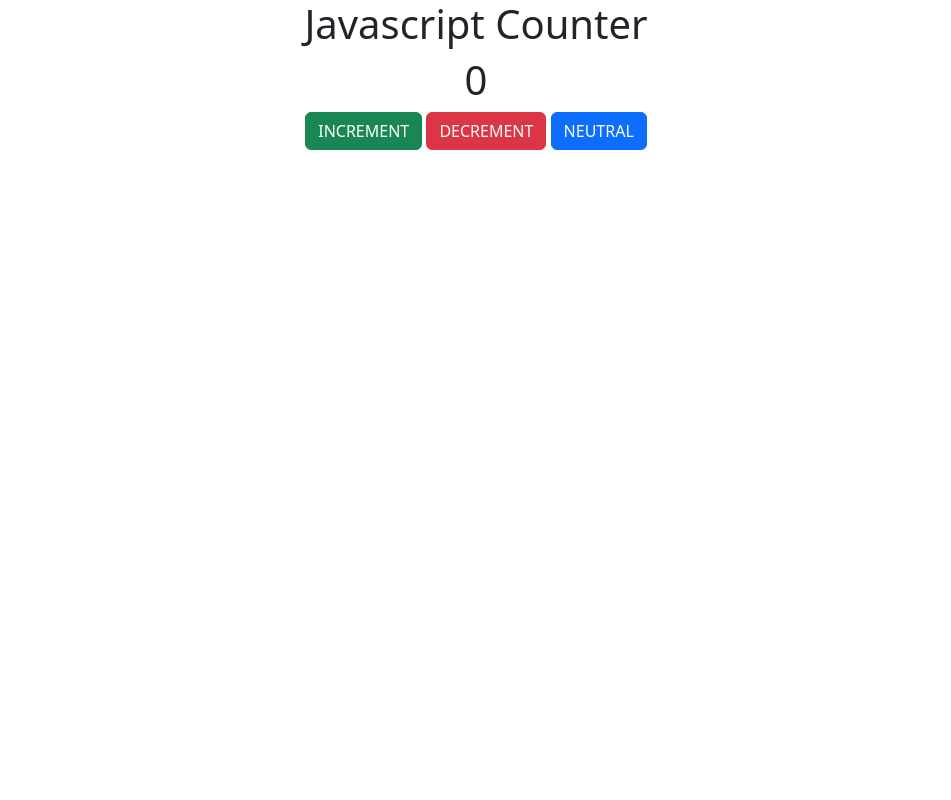
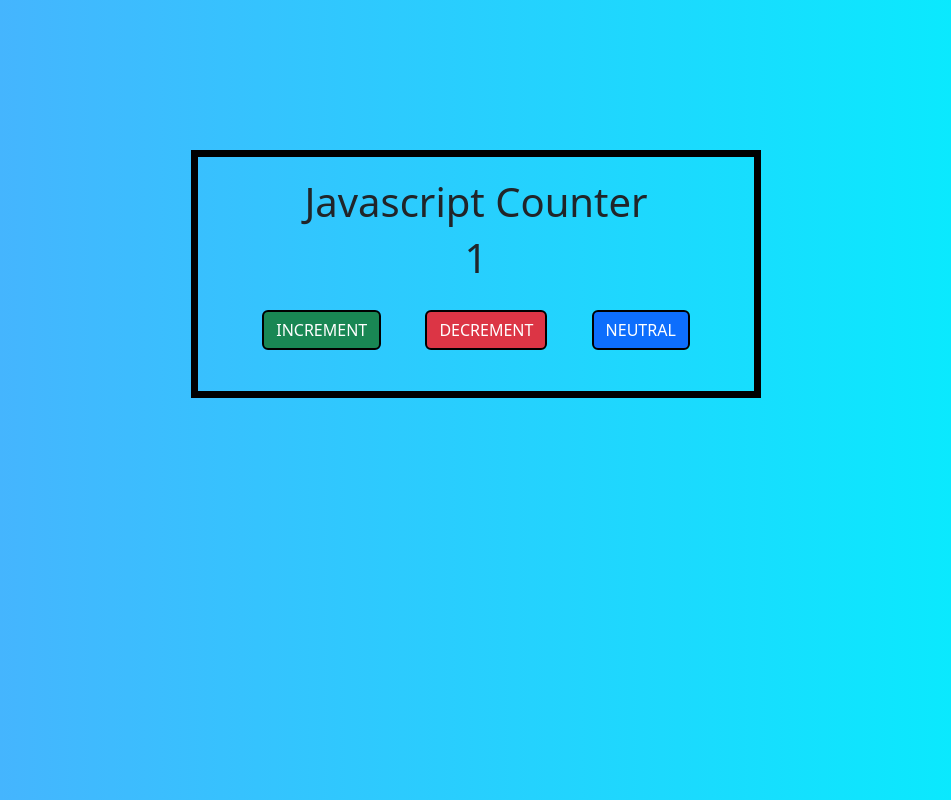
Before and after one commit to thecalmcoder237/JS-Counter-Project, a plain HTML site: page index.html in a window 1280 px wide. Both pictures are taken after a click on the button "INCREMENT". Shown: the whole page, without its empty margins (164-1115 px from the left). Drawn offline with nearby package versions, Linux system fonts and the light colour scheme.

Commit message:
Counter application completion with Java Script

```diff
--- /dev/null
+++ b/CSS/stylesheet.css
@@ -0,0 +1,16 @@
+body {
+    background-image: linear-gradient(to right, #4facfe 0%, #00f2fe 100%);
+}
+.col-md-6 {
+    border: 7px solid black;
+    margin-top: 150px !important;
+    padding: 21px;
+}
+button {
+    margin: 20px !important;
+    border: 2px solid black !important;
+}
+h1 {
+    font-weight: bolder;
+    margin: 20px;
+}
--- a/index.html
+++ b/index.html
@@ -1,8 +1,11 @@
 <!DOCTYPE html>
 
     <head>
-      <link rel="sylesheet" href="./style.css">
+      <link rel="stylesheet" href="/CSS/stylesheet.css">
       <link href="https://cdn.jsdelivr.net/npm/bootstrap@5.3.0-alpha1/dist/css/bootstrap.min.css" rel="stylesheet" integrity="sha384-GLhlTQ8iRABdZLl6O3oVMWSktQOp6b7In1Zl3/Jr59b6EGGoI1aFkw7cmDA6j6gD" crossorigin="anonymous">
+      <title>
+         Counter
+      </title>
 
    </head>
 
@@ -16,10 +19,9 @@
                <h1>Javascript Counter</h1>
                <h1 id="number">0</h1>
 
-               <button class="btn btn-success">INCREMENT</button>
-               <button class="btn btn-danger">DECREMENT</button>
-               <button class="btn btn-primary">NEUTRAL</button>
-
+               <button class="btn btn-success" onclick="increment()">INCREMENT</button>
+               <button class="btn btn-danger" onclick="decrement()">DECREMENT</button>
+               <button class="btn btn-primary" onclick="neutral()">NEUTRAL</button>
 
             </div>
 
@@ -30,3 +32,4 @@
    </body>
 
 </html>
+<script src="./index.js"></script>
--- a/index.js
+++ b/index.js
@@ -0,0 +1,14 @@
+
+function increment() {
+    var number = Number(document.getElementById('number').innerHTML)
+    document.getElementById('number').innerHTML = number+1
+}
+
+function decrement() {
+    var number = Number(document.getElementById('number').innerHTML)
+    document.getElementById('number').innerHTML = number-1
+}
+
+function neutral () {
+    document.getElementById('number').innerHTML = 0
+}
--- a/style.css
+++ /dev/null
@@ -1,3 +0,0 @@
-body {
-    background-image: linear-gradient(to right, #4facfe 0%, #00f2fe 100%);
-}
```
